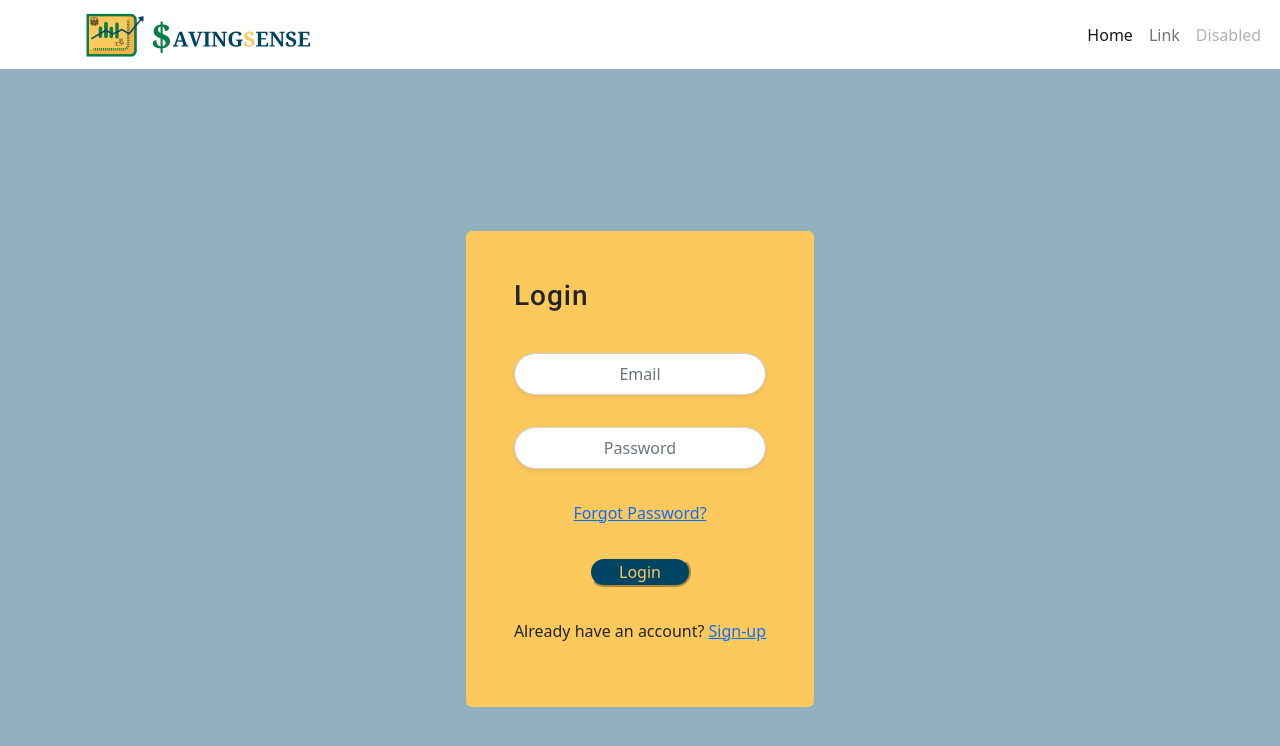
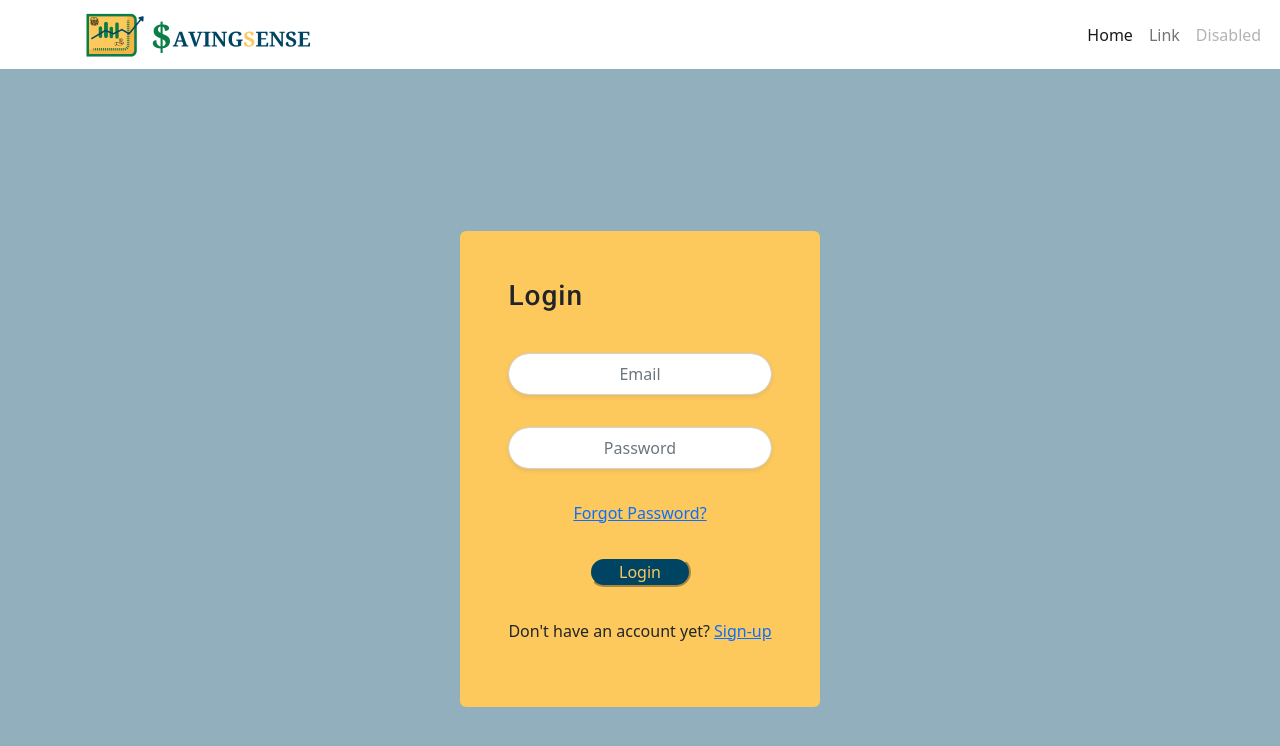
Before and after one commit to elainelynch/SavingSense, a React (Vite) app: page / in a window 1280 px wide. Shown: the top 746 px of the page. Built offline with nearby package versions, Linux system fonts and the light colour scheme.

Commit message:
fixed login component

```diff
--- a/src/components/Login.jsx
+++ b/src/components/Login.jsx
@@ -30,7 +30,7 @@ function Login() {
               <button className="rounded-pill btn-primary">Login</button>
             </div>
             <div className="d-flex justify-content-center mt-3">
-              <p className="mt-3 fw-semi bold">Already have an account? <Link to="/">Sign-up</Link></p>
+              <p className="mt-3 fw-semi bold">Don't have an account yet? <Link to="/">Sign-up</Link></p>
             </div>
           </form>
         </div>
```
